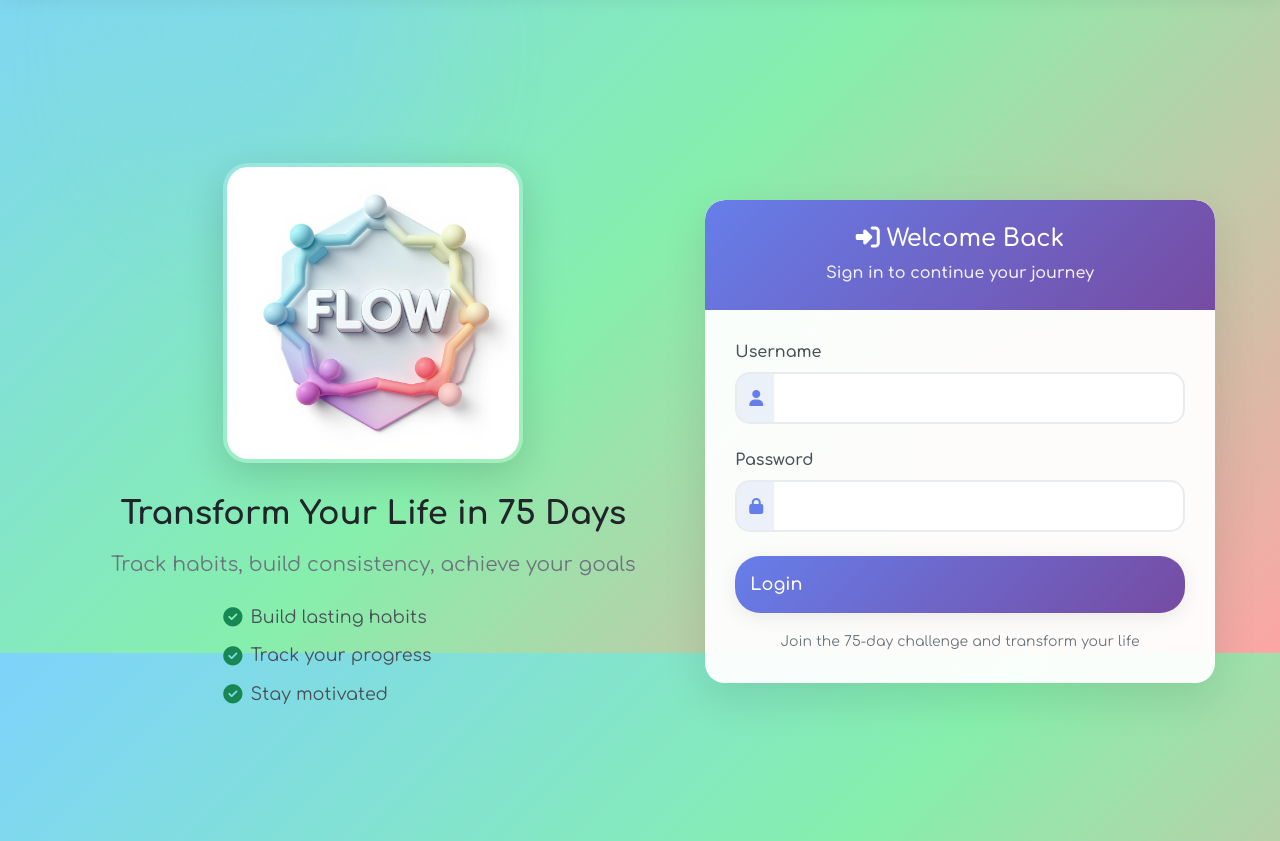
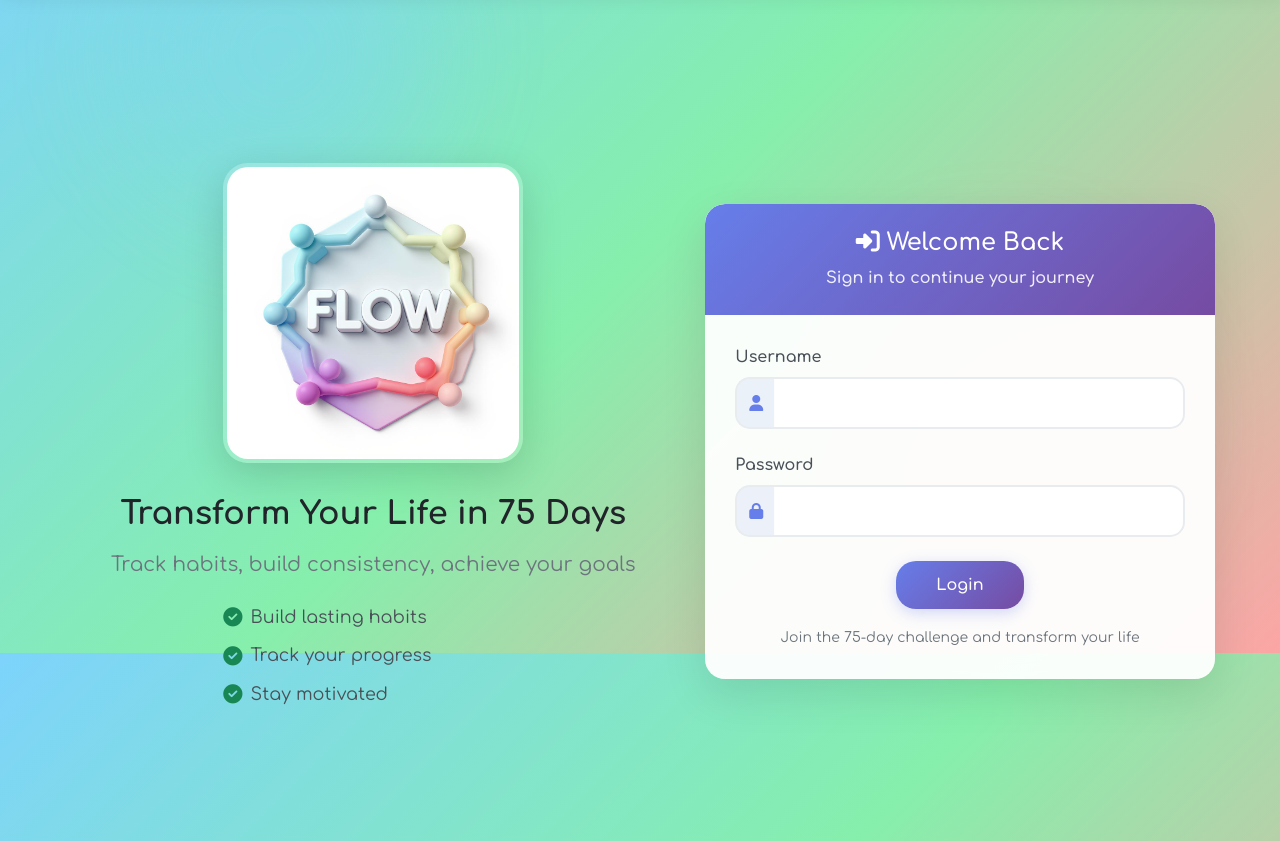
Before and after one commit to Shruti165/75flow, a Django app: page /accounts/login/ in a window 1280 px wide. Shown: the part 147-988 px from the top of the page. Run offline with Django 5.2, Linux system fonts and the light colour scheme.

Commit message:
Fix login button size - make it smaller and more appropriately sized

```diff
--- a/templates/registration/login.html
+++ b/templates/registration/login.html
@@ -65,8 +65,10 @@
                                     <input type="password" name="password" class="form-control" id="id_password" required>
                                 </div>
                             </div>
-                            <button type="submit" class="btn btn-primary w-100 mb-3">Login</button>
                             <div class="text-center">
+                                <button type="submit" class="btn btn-primary login-btn">Login</button>
+                            </div>
+                            <div class="text-center mt-3">
                                 <small class="text-muted">Join the 75-day challenge and transform your life</small>
                             </div>
                         </form>
@@ -234,6 +236,20 @@
     background: linear-gradient(135deg, #5a6fd8 0%, #6a4190 100%);
 }
 
+/* Login button specific styling */
+.login-btn {
+    padding: 12px 40px;
+    font-size: 1rem;
+    min-width: 120px;
+    border-radius: 20px;
+    box-shadow: 0 4px 15px rgba(102, 126, 234, 0.3);
+}
+
+.login-btn:hover {
+    transform: translateY(-2px);
+    box-shadow: 0 6px 20px rgba(102, 126, 234, 0.4);
+}
+
 .form-control {
     border-radius: 15px;
     border: 2px solid #e9ecef;
```
